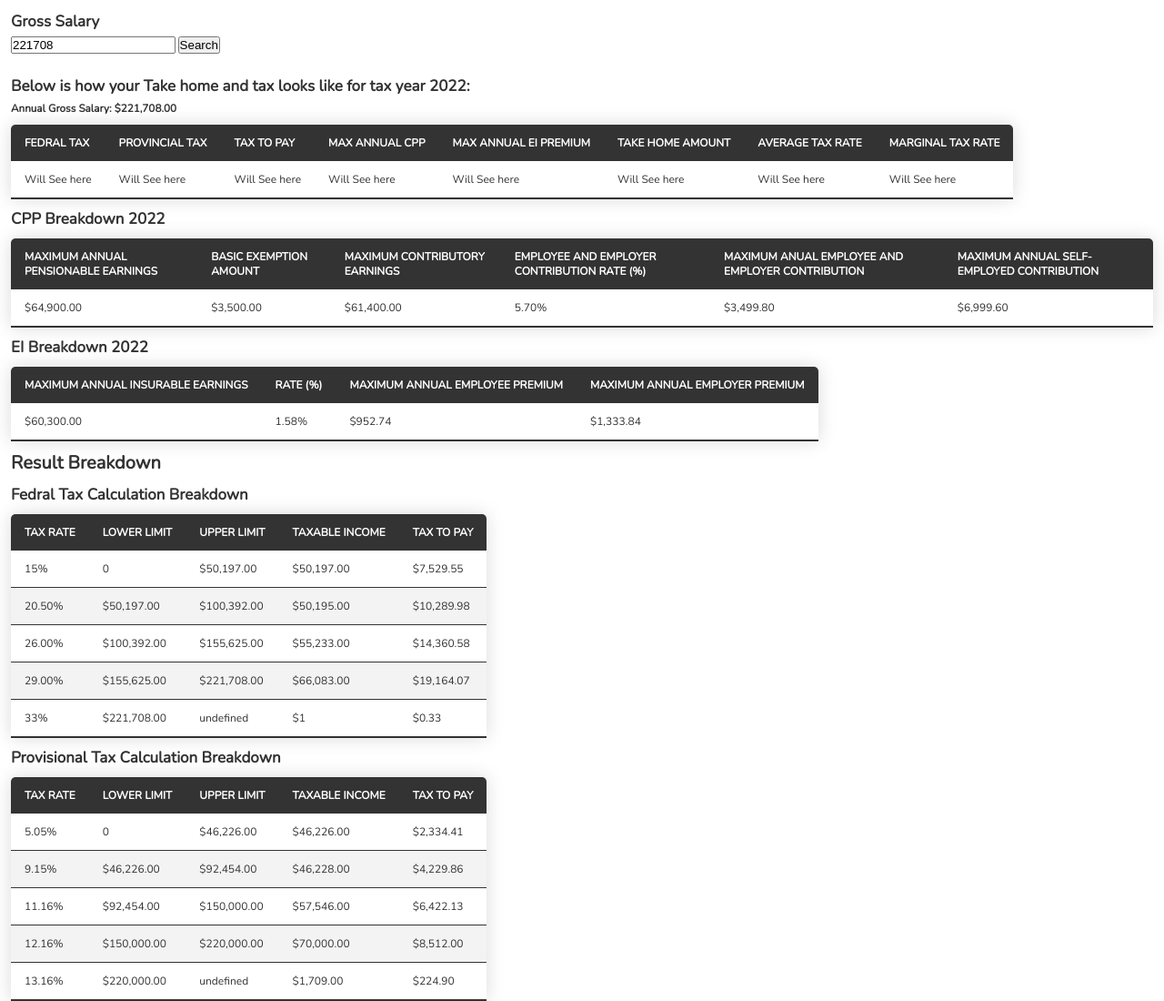
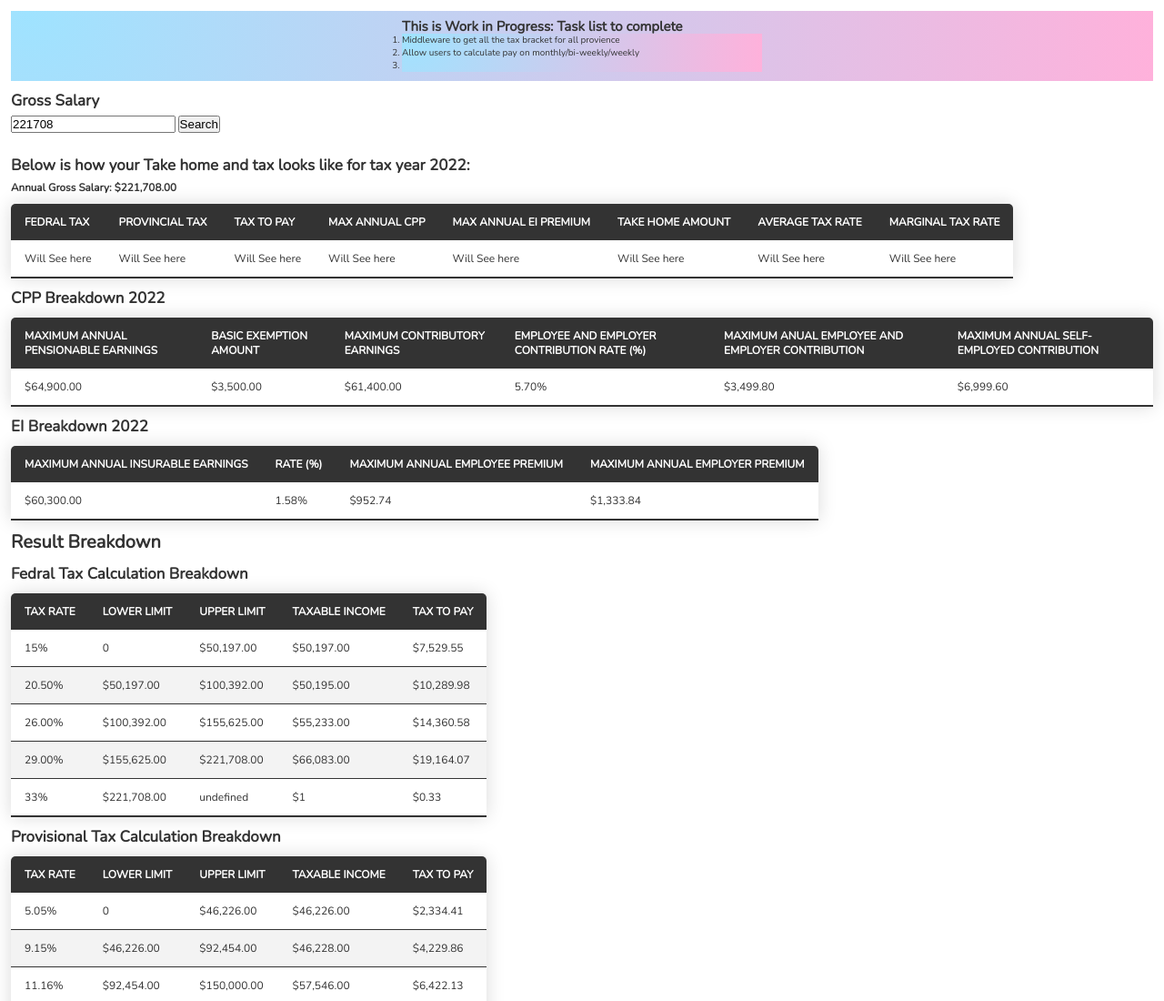
Before and after one commit to vinaygrp/project-tax-calculator, a website built with Parcel: page index.html in a window 1280 px wide. Shown: the top 1100 px of the page at 91% size. Built offline with nearby package versions, Linux system fonts and the light colour scheme.

Commit message:
add remaining task list in index.html

```diff
--- a/index.html
+++ b/index.html
@@ -9,6 +9,23 @@
     <script type="module" defer src="src/js/controller.js"></script>
   </head>
   <body>
+    <div class="panel_view bg-1">
+      <section class="panel">
+        <header class="panel__header">
+          <h1 class="panel__title">
+            This is Work in Progress: Task list to complete
+          </h1>
+        </header>
+        <div class="panel__content bg-1">
+          <ol>
+            <li>Middleware to get all the tax bracket for all provience</li>
+            <li>Allow users to calculate pay on monthly/bi-weekly/weekly</li>
+            <li></li>
+          </ol>
+        </div>
+      </section>
+    </div>
+
     <!-- INPUT FIELD -->
     <div class="container">
       <header class="header">
--- a/src/css/style.css
+++ b/src/css/style.css
@@ -32,6 +32,34 @@ h2 {
 
 ul {
   font-size: 1.3rem;
+}
+
+.panel_view {
+  display: flex;
+  flex-grow: 1;
+  padding: 1em max(1em, calc(50vw - 35ch));
+  place-items: center;
+}
+
+.panel_view > * {
+  flex-grow: 1;
+}
+
+.bg-1 {
+  background-image: radial-gradient(
+    circle farthest-corner at 1.5% 1.4%,
+    rgba(159, 227, 255, 1) 0%,
+    rgba(255, 177, 219, 1) 100.2%
+  );
+}
+
+.panel__header,
+.panel__content {
+  padding: var(--panel-padding);
+}
+
+.panel__title {
+  line-height: 1;
 }
 
 .error {
```
Also changed, not shown: 1 other file.
